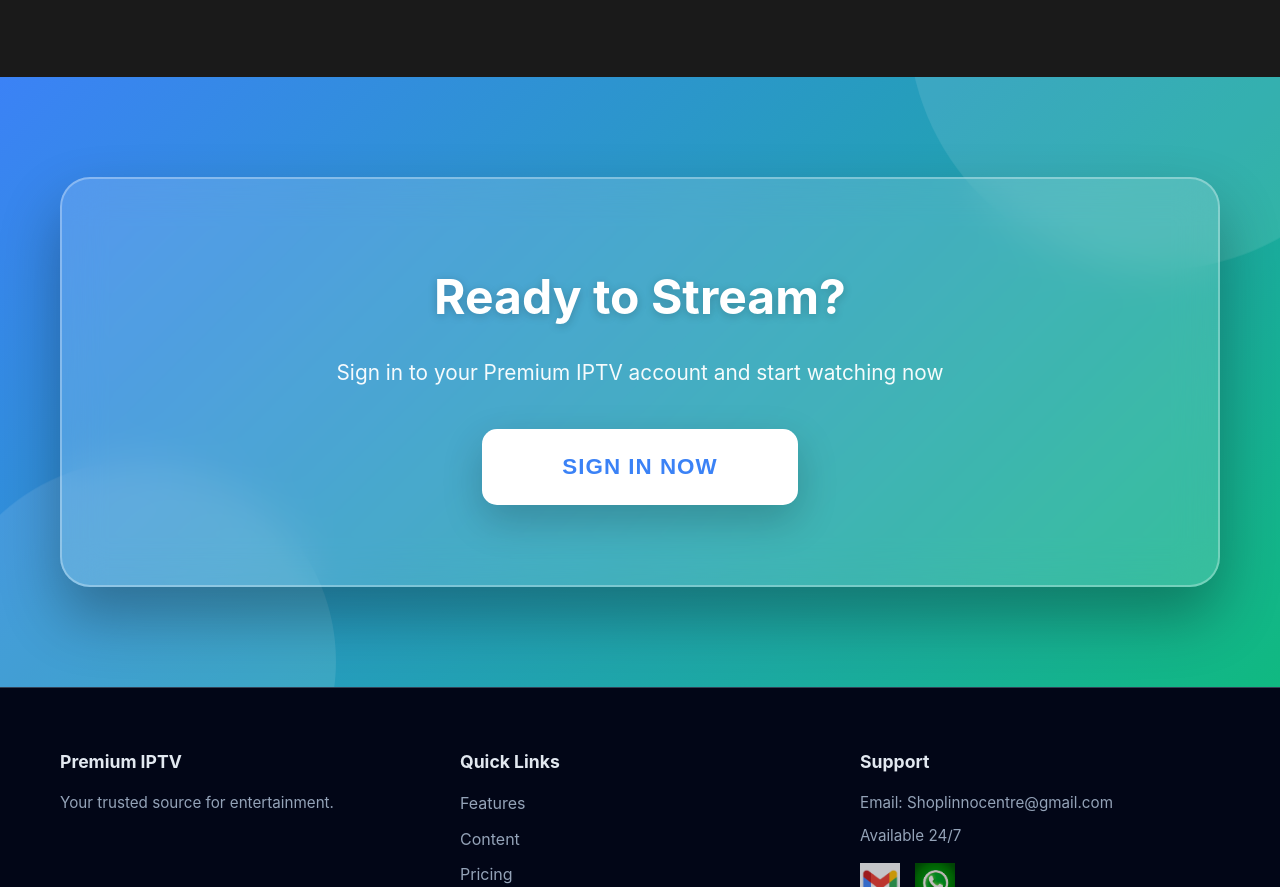
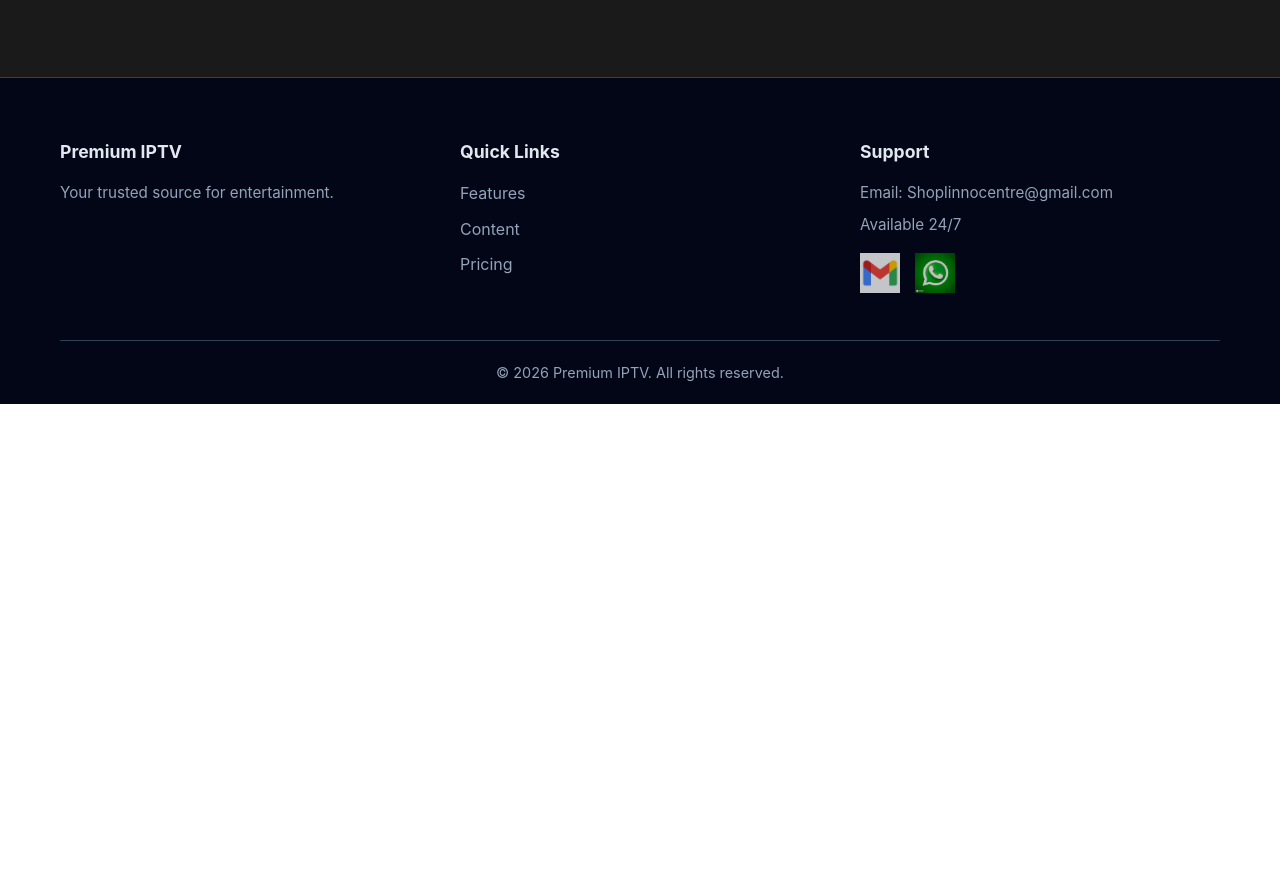
Before and after one commit to ChadyReda/shoplinno, a website: page index.html in a window 1280 px wide. Shown: the part 8737-9624 px from the top of the page. After the commit the page ends 9141 px from the top, so only its background shows below. Drawn offline with Linux system fonts and the light colour scheme.

Commit message:
Remove login call-to-action section
Removed the login call-to-action section from the HTML.

```diff
--- a/index.html
+++ b/index.html
@@ -441,15 +441,6 @@
   </div>
 </section>
 
-<section id="login-cta" class="login-cta-section">
-  <div class="container">
-    <div class="login-cta-card">
-      <h2>Ready to Stream?</h2>
-      <p>Sign in to your Premium IPTV account and start watching now</p>
-      <button class="btn-login-large" onclick="toggleLogin()">Sign In Now</button>
-    </div>
-  </div>
-</section>
 
 
 <footer class="footer">
```
